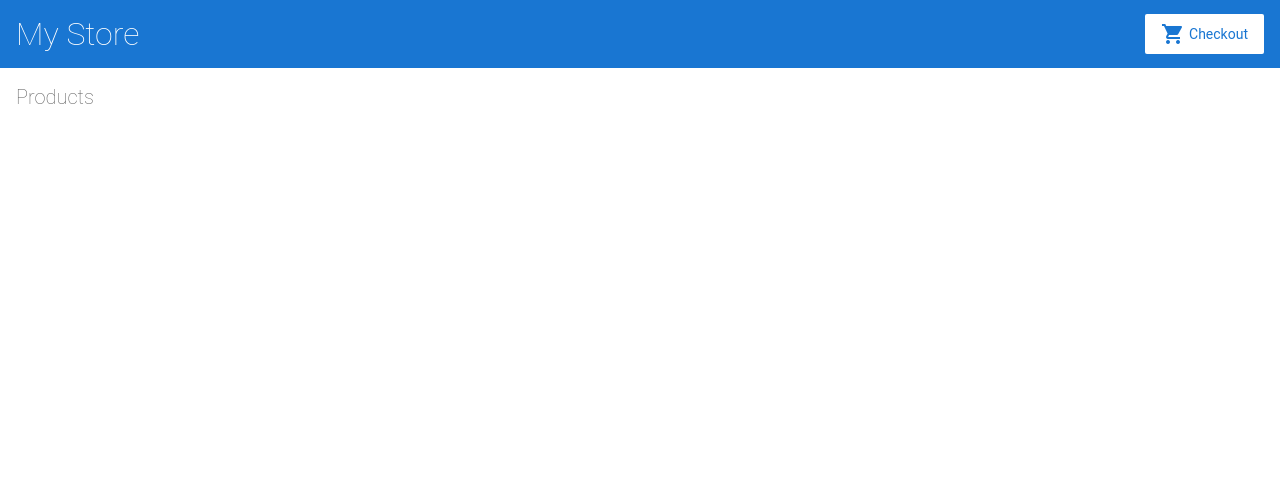
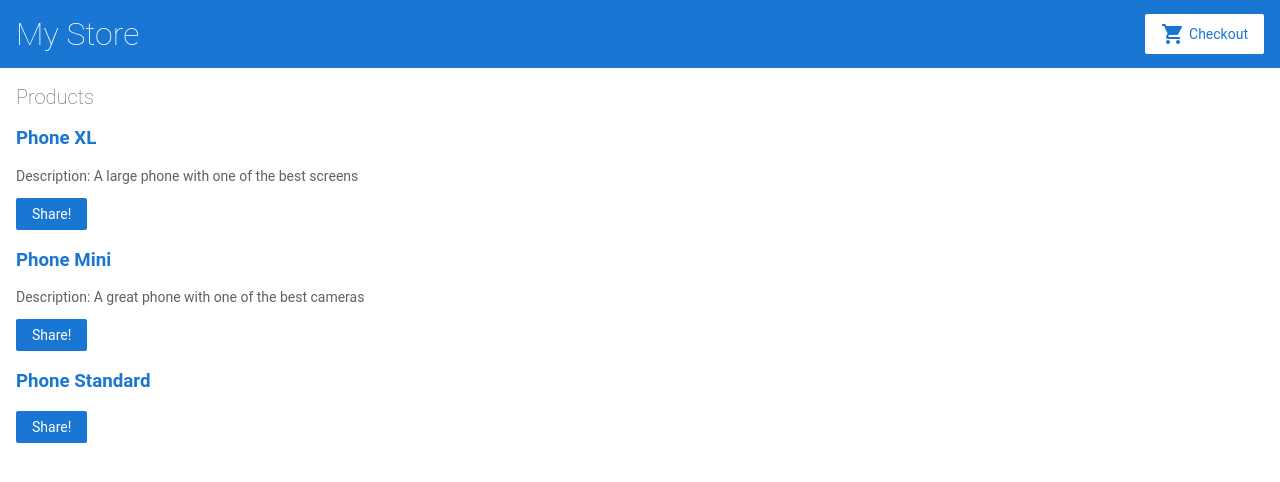
Before and after one commit to fre-ben/angular-getting-started, an Angular app: page / in a window 1280 px wide. Shown: the top 482 px of the page. Built offline with nearby package versions, Linux system fonts and the light colour scheme.

Commit message:
Add productlist https://angular.io/start#create-the-product-list

```diff
--- a/angular.json
+++ b/angular.json
@@ -21,7 +21,7 @@
             "index": "src/index.html",
             "main": "src/main.ts",
             "polyfills": "src/polyfills.ts",
-            "tsConfig": "tsconfig.json",
+            "tsConfig": "tsconfig.app.json",
             "aot": true,
             "assets": ["src/favicon.ico", "src/assets"],
             "styles": ["src/styles.css"],
--- a/src/app/product-list/product-list.component.html
+++ b/src/app/product-list/product-list.component.html
@@ -1,5 +1,11 @@
 <h2>Products</h2>
-
+<div *ngFor="let product of products">
+  <h3>
+    <a [title]="product.name + ' details'">{{ product.name }}</a>
+  </h3>
+  <p *ngIf="product.description">Description: {{ product.description }}</p>
+  <button (click)="share()">Share!</button>
+</div>
 
 <!--
 Copyright Google LLC. All Rights Reserved.
```
Also changed, not shown: tsconfig.app.json (added, +10 -0 lines).
